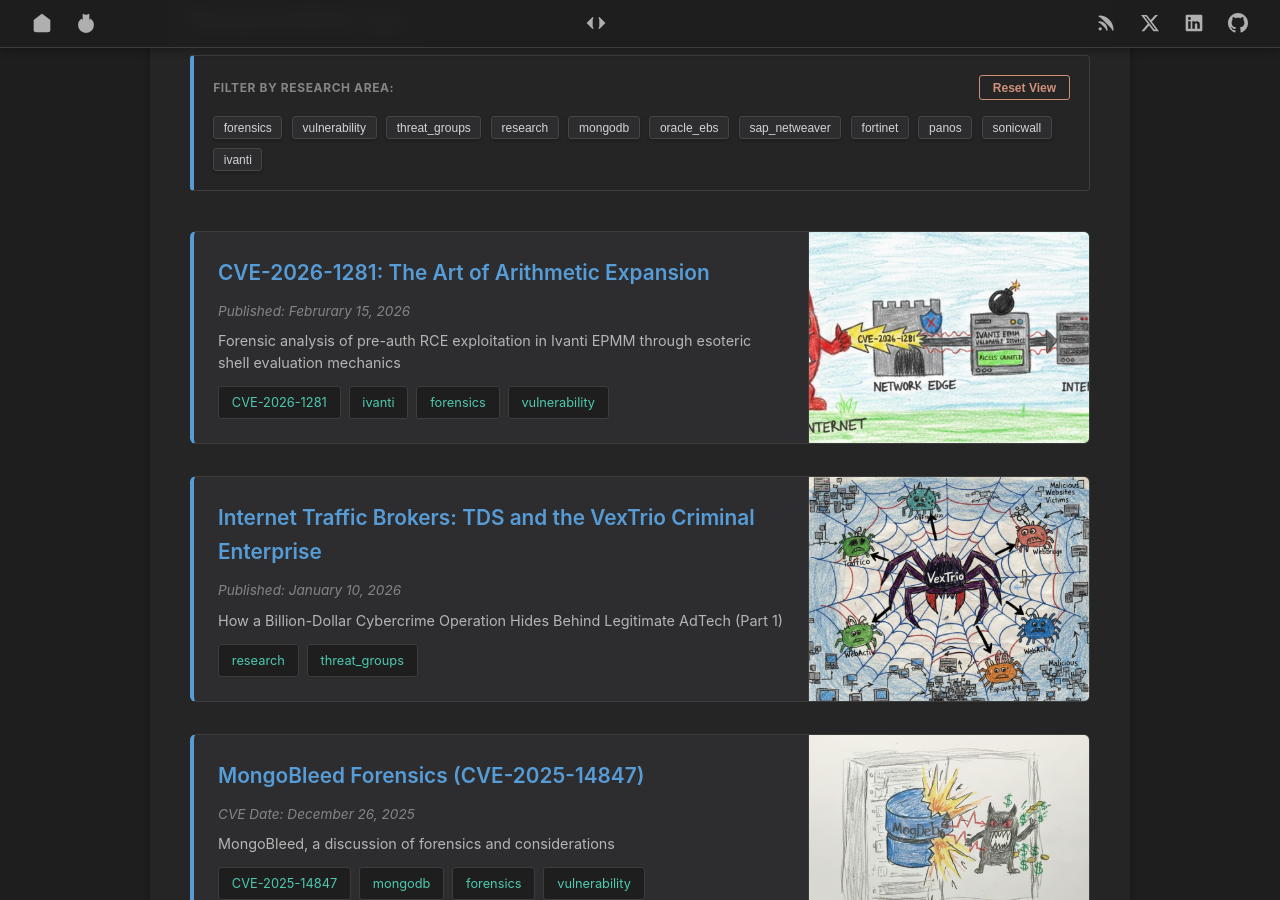
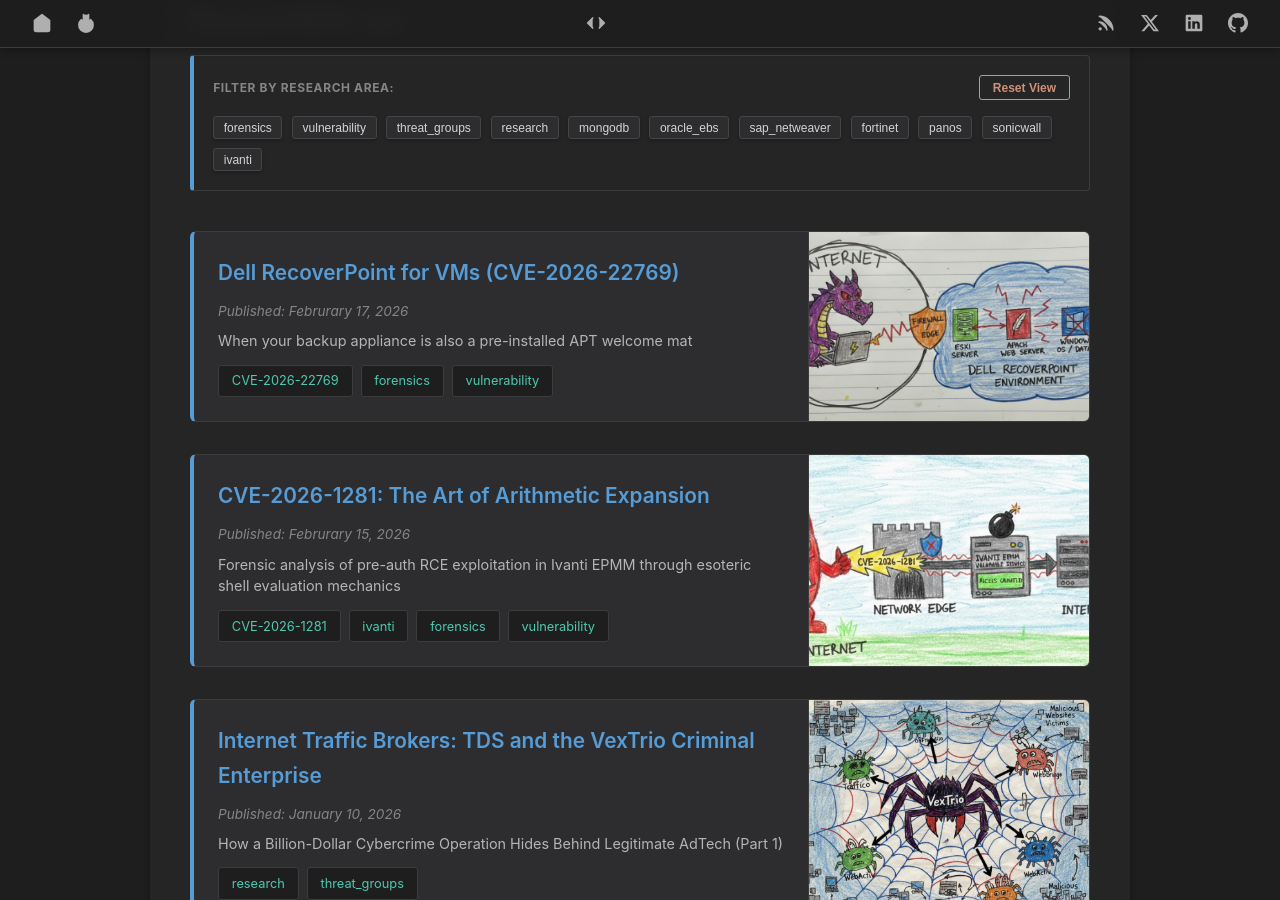
Before and after one commit to gottlabs/home, a Jekyll site: the page built from index.md, in a window 1280 px wide and 900 px high, scrolled down 399 px. Built offline with Jekyll 4.4.1, drawn with Linux system fonts in a browser that asks for light colours.

Commit message:
Update index.md

```diff
--- a/index.md
+++ b/index.md
@@ -74,7 +74,23 @@ function clearFilter() {
 
 <div id="research-posts">
 
-<div class="research-post" data-tags="research,ivanti, vulnerability, forensics">
+<div class="research-post" data-tags="research,vulnerability,forensics">
+  <div class="post-content">
+    <h4><a href="{{ site.baseurl }}/2026/02/17/dell_cve2026-22769">Dell RecoverPoint for VMs (CVE-2026-22769)</a></h4>
+    <span class="post-date">Published: Februrary 17, 2026</span>
+    <p>When your backup appliance is also a pre-installed APT welcome mat</p>
+    <div class="post-tags">
+      <span class="tag" onclick="filterByTag('CVE-2026-22769')">CVE-2026-22769</span>
+      <span class="tag" onclick="filterByTag('forensics')">forensics</span>
+      <span class="tag" onclick="filterByTag('vulnerability')">vulnerability</span>
+    </div>
+  </div>
+  <div class="post-image">
+    <img src="{{ site.baseurl }}/assets/images/CVE-2026-22769.png" alt="CVE-2026-22769">
+  </div>
+</div>
+
+<div class="research-post" data-tags="research,ivanti,vulnerability,forensics">
   <div class="post-content">
     <h4><a href="{{ site.baseurl }}/2026/02/15/ivanti_epmm_cve-2026-1281">CVE-2026-1281: The Art of Arithmetic Expansion</a></h4>
     <span class="post-date">Published: Februrary 15, 2026</span>
```
